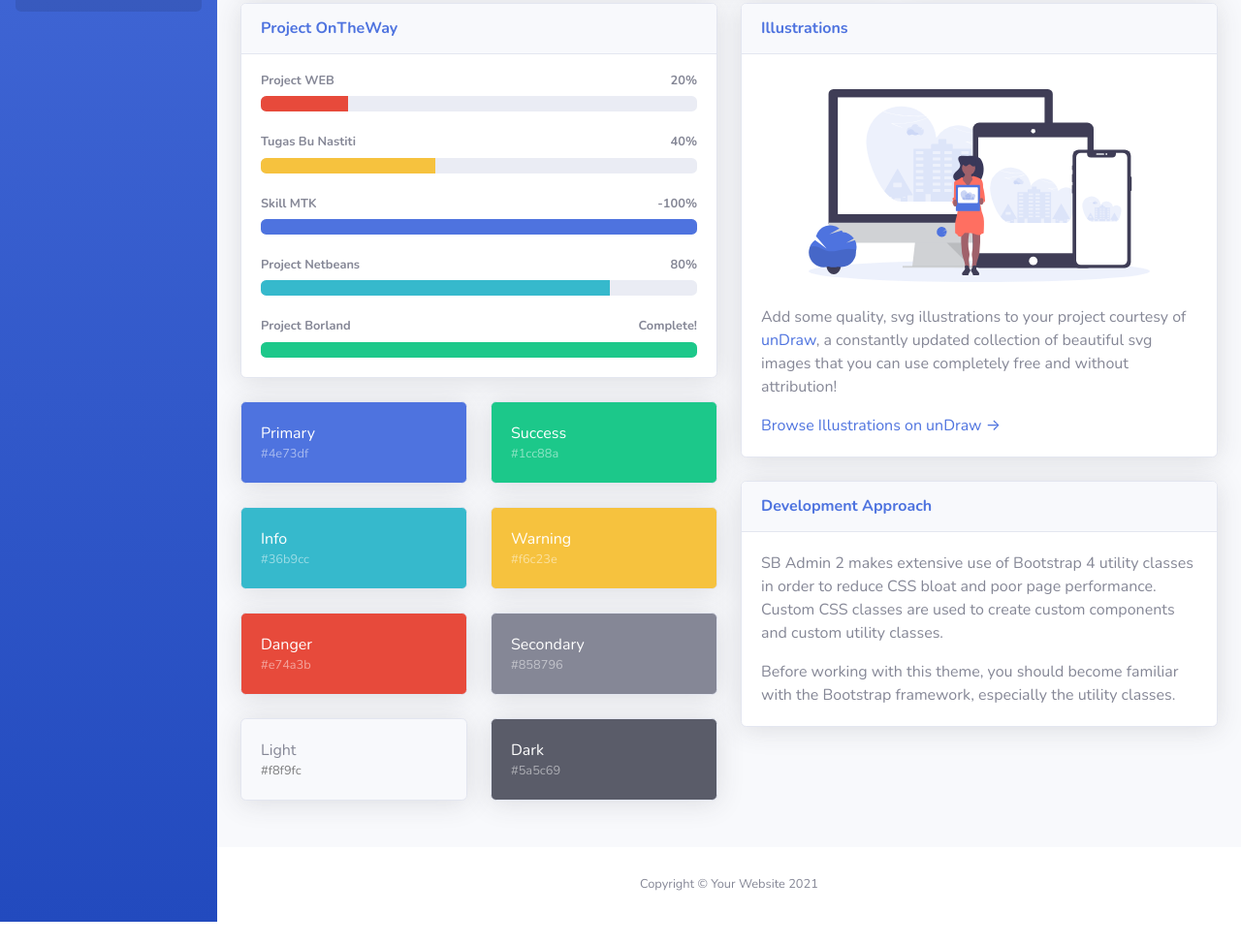
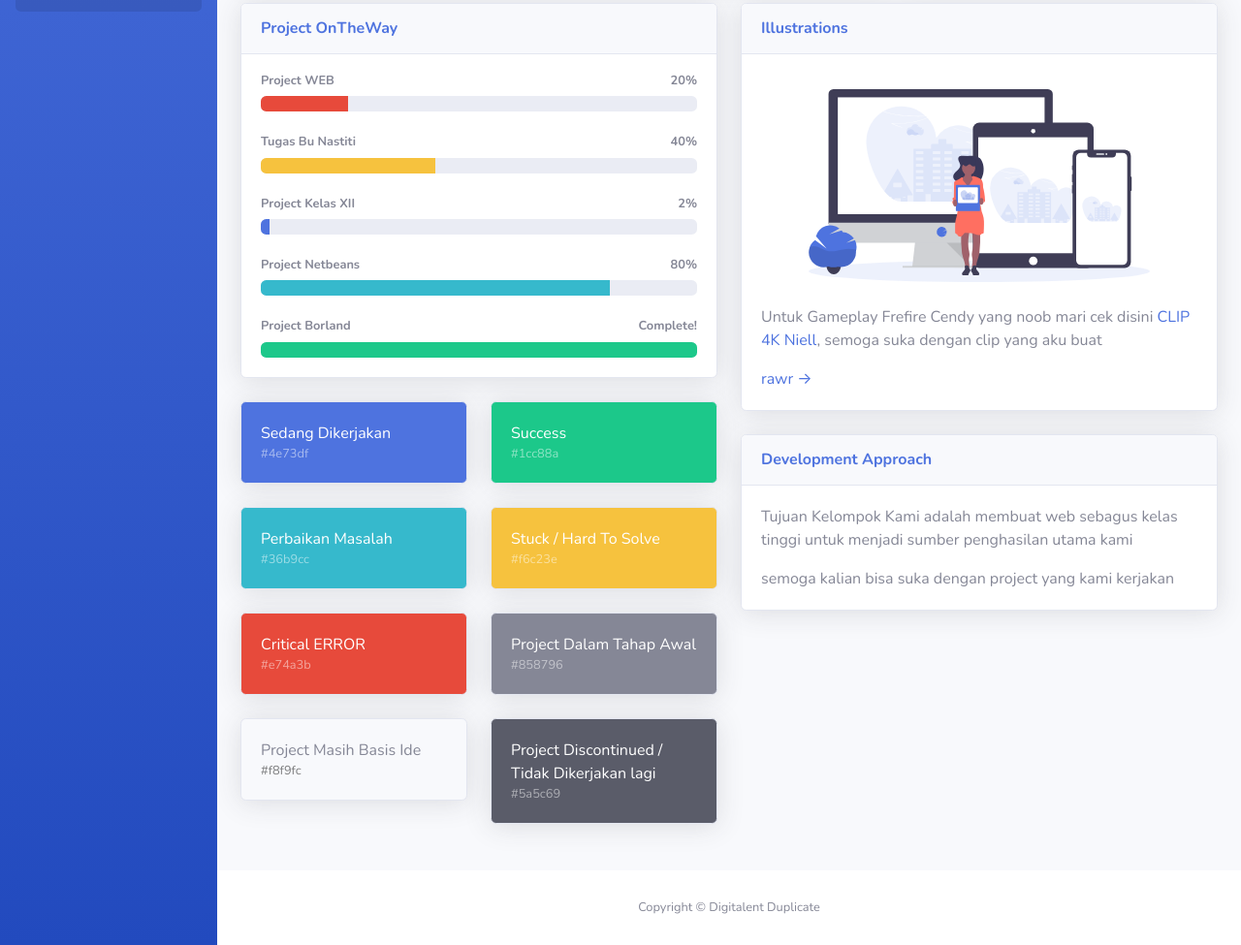
Before and after one commit to SenjaTW01/webproject, a website with bundled scripts: page index.html in a window 1280 px wide. Shown: the part 714-1689 px from the top of the page at 97% size. Before the commit the page ends 1665 px from the top, so only its background shows below. Built offline with nearby package versions, Linux system fonts and the light colour scheme.

Commit message:
Update index.html
Ubah Deskripsi 40%

```diff
--- a/index.html
+++ b/index.html
@@ -471,7 +471,7 @@
                                 <!-- Card Header - Dropdown -->
                                 <div
                                     class="card-header py-3 d-flex flex-row align-items-center justify-content-between">
-                                    <h6 class="m-0 font-weight-bold text-primary">Earnings Overview</h6>
+                                    <h6 class="m-0 font-weight-bold text-primary">Penghasilan Kami</h6>
                                     <div class="dropdown no-arrow">
                                         <a class="dropdown-toggle" href="#" role="button" id="dropdownMenuLink"
                                             data-toggle="dropdown" aria-haspopup="true" aria-expanded="false">
@@ -502,7 +502,7 @@
                                 <!-- Card Header - Dropdown -->
                                 <div
                                     class="card-header py-3 d-flex flex-row align-items-center justify-content-between">
-                                    <h6 class="m-0 font-weight-bold text-primary">Revenue Sources</h6>
+                                    <h6 class="m-0 font-weight-bold text-primary">Skill Social</h6>
                                     <div class="dropdown no-arrow">
                                         <a class="dropdown-toggle" href="#" role="button" id="dropdownMenuLink"
                                             data-toggle="dropdown" aria-haspopup="true" aria-expanded="false">
@@ -510,11 +510,13 @@
                                         </a>
                                         <div class="dropdown-menu dropdown-menu-right shadow animated--fade-in"
                                             aria-labelledby="dropdownMenuLink">
-                                            <div class="dropdown-header">Dropdown Header:</div>
-                                            <a class="dropdown-item" href="#">Action</a>
-                                            <a class="dropdown-item" href="#">Another action</a>
+                                            <div class="dropdown-header">Mau Ketemu kita?:</div>
+                                            <a class="dropdown-item" href="#">Sendi Hitam</a>
+                                            <a class="dropdown-item" href="#">Aditya N</a>
+                                            <a class="dropdown-item" href="#">Ghiyas</a>
+                                            <a class="dropdown-item" href="#">Aji</a>
                                             <div class="dropdown-divider"></div>
-                                            <a class="dropdown-item" href="#">Something else here</a>
+                                            <a class="dropdown-item" href="#">Atau mau ketemu kita BER 4?</a>
                                         </div>
                                     </div>
                                 </div>
@@ -525,13 +527,13 @@
                                     </div>
                                     <div class="mt-4 text-center small">
                                         <span class="mr-2">
-                                            <i class="fas fa-circle text-primary"></i> Direct
+                                            <i class="fas fa-circle text-primary"></i> Introvert
                                         </span>
                                         <span class="mr-2">
-                                            <i class="fas fa-circle text-success"></i> Social
+                                            <i class="fas fa-circle text-success"></i> Socialize
                                         </span>
                                         <span class="mr-2">
-                                            <i class="fas fa-circle text-info"></i> Referral
+                                            <i class="fas fa-circle text-info"></i> Pengocok
                                         </span>
                                     </div>
                                 </div>
@@ -563,10 +565,10 @@
                                         <div class="progress-bar bg-warning" role="progressbar" style="width: 40%"
                                             aria-valuenow="40" aria-valuemin="0" aria-valuemax="100"></div>
                                     </div>
-                                    <h4 class="small font-weight-bold">Skill MTK <span
-                                            class="float-right">-100%</span></h4>
+                                    <h4 class="small font-weight-bold">Project Kelas XII <span
+                                            class="float-right">2%</span></h4>
                                     <div class="progress mb-4">
-                                        <div class="progress-bar" role="progressbar" style="width: 100%"
+                                        <div class="progress-bar" role="progressbar" style="width: 2%"
                                             aria-valuenow="60" aria-valuemin="0" aria-valuemax="100"></div>
                                     </div>
                                     <h4 class="small font-weight-bold">Project Netbeans <span
@@ -589,7 +591,7 @@
                                 <div class="col-lg-6 mb-4">
                                     <div class="card bg-primary text-white shadow">
                                         <div class="card-body">
-                                            Primary
+                                            Sedang Dikerjakan
                                             <div class="text-white-50 small">#4e73df</div>
                                         </div>
                                     </div>
@@ -605,7 +607,7 @@
                                 <div class="col-lg-6 mb-4">
                                     <div class="card bg-info text-white shadow">
                                         <div class="card-body">
-                                            Info
+                                            Perbaikan Masalah
                                             <div class="text-white-50 small">#36b9cc</div>
                                         </div>
                                     </div>
@@ -613,7 +615,7 @@
                                 <div class="col-lg-6 mb-4">
                                     <div class="card bg-warning text-white shadow">
                                         <div class="card-body">
-                                            Warning
+                                            Stuck / Hard To Solve
                                             <div class="text-white-50 small">#f6c23e</div>
                                         </div>
                                     </div>
@@ -621,7 +623,7 @@
                                 <div class="col-lg-6 mb-4">
                                     <div class="card bg-danger text-white shadow">
                                         <div class="card-body">
-                                            Danger
+                                            Critical ERROR
                                             <div class="text-white-50 small">#e74a3b</div>
                                         </div>
                                     </div>
@@ -629,7 +631,7 @@
                                 <div class="col-lg-6 mb-4">
                                     <div class="card bg-secondary text-white shadow">
                                         <div class="card-body">
-                                            Secondary
+                                            Project Dalam Tahap Awal
                                             <div class="text-white-50 small">#858796</div>
                                         </div>
                                     </div>
@@ -637,7 +639,7 @@
                                 <div class="col-lg-6 mb-4">
                                     <div class="card bg-light text-black shadow">
                                         <div class="card-body">
-                                            Light
+                                            Project Masih Basis Ide
                                             <div class="text-black-50 small">#f8f9fc</div>
                                         </div>
                                     </div>
@@ -645,7 +647,7 @@
                                 <div class="col-lg-6 mb-4">
                                     <div class="card bg-dark text-white shadow">
                                         <div class="card-body">
-                                            Dark
+                                            Project Discontinued / Tidak Dikerjakan lagi
                                             <div class="text-white-50 small">#5a5c69</div>
                                         </div>
                                     </div>
@@ -666,12 +668,10 @@
                                         <img class="img-fluid px-3 px-sm-4 mt-3 mb-4" style="width: 25rem;"
                                             src="img/undraw_posting_photo.svg" alt="...">
                                     </div>
-                                    <p>Add some quality, svg illustrations to your project courtesy of <a
-                                            target="_blank" rel="nofollow" href="https://undraw.co/">unDraw</a>, a
-                                        constantly updated collection of beautiful svg images that you can use
-                                        completely free and without attribution!</p>
-                                    <a target="_blank" rel="nofollow" href="https://undraw.co/">Browse Illustrations on
-                                        unDraw &rarr;</a>
+                                    <p>Untuk Gameplay Frefire Cendy yang noob mari cek disini  <a
+                                            target="_blank" rel="nofollow" href="https://www.youtube.com/watch?v=c3Vi861xx04&ab_channel=Lucifer">CLIP 4K Niell</a>,
+                                        semoga suka dengan clip yang aku buat</p>
+                                    <a target="_blank" rel="nofollow" href="https://www.youtube.com/watch?v=c3Vi861xx04&ab_channel=Lucifer">rawr &rarr;</a>
                                 </div>
                             </div>
 
@@ -681,11 +681,8 @@
                                     <h6 class="m-0 font-weight-bold text-primary">Development Approach</h6>
                                 </div>
                                 <div class="card-body">
-                                    <p>SB Admin 2 makes extensive use of Bootstrap 4 utility classes in order to reduce
-                                        CSS bloat and poor page performance. Custom CSS classes are used to create
-                                        custom components and custom utility classes.</p>
-                                    <p class="mb-0">Before working with this theme, you should become familiar with the
-                                        Bootstrap framework, especially the utility classes.</p>
+                                    <p>Tujuan Kelompok Kami adalah membuat web sebagus kelas tinggi untuk menjadi sumber penghasilan utama kami</p>
+                                    <p class="mb-0">semoga kalian bisa suka dengan project yang kami kerjakan </p>
                                 </div>
                             </div>
 
@@ -702,7 +699,7 @@
             <footer class="sticky-footer bg-white">
                 <div class="container my-auto">
                     <div class="copyright text-center my-auto">
-                        <span>Copyright &copy; Your Website 2021</span>
+                        <span>Copyright &copy; Digitalent Duplicate</span>
                     </div>
                 </div>
             </footer>
```
